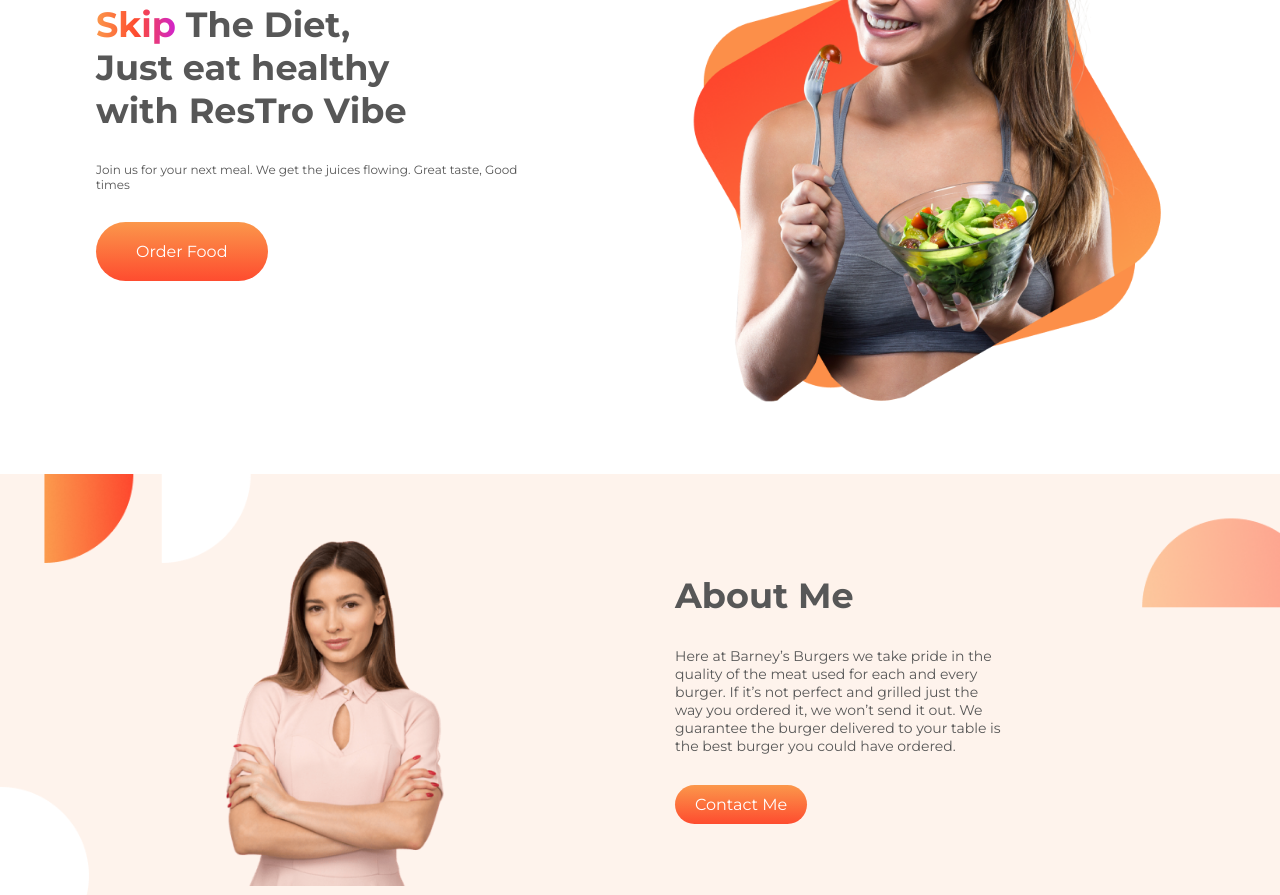
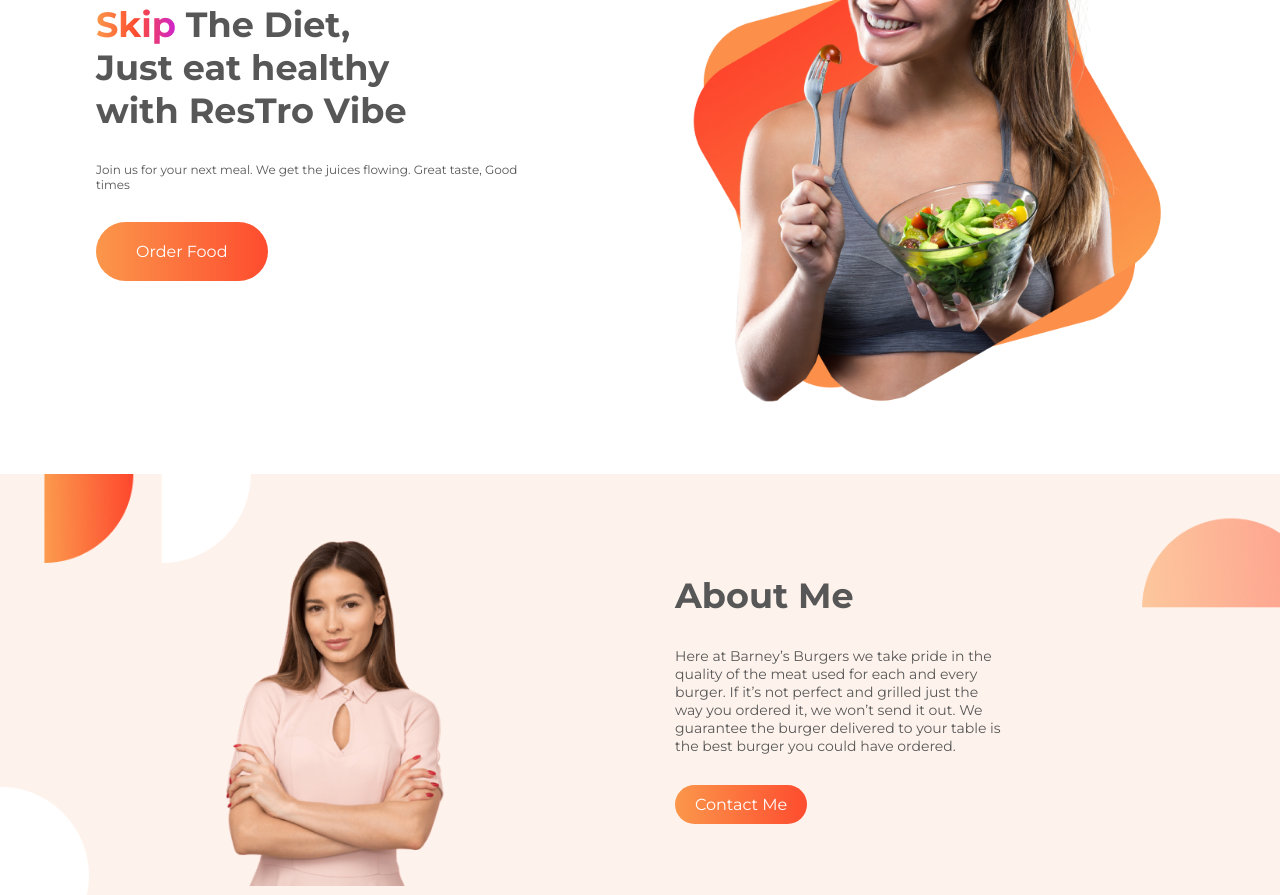
Before and after one commit to meer-habib-dev/Restaurant-Landing-Portfolio, a plain HTML site: page index.html in a window 1280 px wide. Shown: the part 268-1163 px from the top of the page. Drawn offline with Linux system fonts and the light colour scheme.

Commit message:
checking finnal submission

```diff
--- a/index.html
+++ b/index.html
@@ -1,11 +1,10 @@
 <!DOCTYPE html>
 <html lang="en">
-
 <head>
     <meta charset="UTF-8">
     <meta http-equiv="X-UA-Compatible" content="IE=edge">
     <meta name="viewport" content="width=device-width, initial-scale=1.0">
-    <title>Document</title>
+    <title>Welcome to ResTro Hub</title>
     <link rel="stylesheet" href="style.css">
     <link rel="preconnect" href="https://fonts.googleapis.com">
     <link rel="preconnect" href="https://fonts.gstatic.com" crossorigin>
@@ -48,6 +47,7 @@
     <!--Body Star-->
 
     <!--Home Section Start-->
+
     <section class="top-padding bottom-padding">
         <div id="container">
             <div class="home-section-items">
@@ -55,7 +55,7 @@
                     <h1 class="Profile-heading"> <span class="brand">Skip</span> The Diet, <br>Just eat healthy <br>
                         with ResTro Vibe </h1>
                     <p>Join us for your next meal. We get the juices flowing. Great taste, Good times</p>
-                    <a class="portfo-btn" target="_blank" href="www.google.com">Order Food</a>
+                    <a class="portfo-btn" target="_blank" href="https://google.com">Order Food</a>
                 </div>
                 <div class="HomeImg">
                     <img src="images/female/Group 8425.png" alt="">
@@ -63,9 +63,11 @@
             </div>
         </div>
     </section>
+
     <!--Home Section End-->
 
     <!--About Us Section start-->
+
     <section class="about-sectio-bg top-padding bottom-padding">
         <div id="container">
             <div class="about-items">
@@ -79,11 +81,12 @@
                         and grilled just the way you ordered it, we won’t send it out. We guarantee the burger delivered
                         to your table is the
                         best burger you could have ordered.</p>
-                    <a class="contact-btn" target="_blank" href="www.google.com">Contact Me</a>
+                    <a class="contact-btn" target="_blank" href="https://google.com">Contact Me</a>
                 </div>
             </div>
         </div>
     </section>
+
     <!--About Us Section End-->
 
     <!-- Receipies of Retro start-->
@@ -122,6 +125,7 @@
     <!-- Receipies of Retro End-->
 
     <!--Socai Media Section start-->
+
     <section class="top-padding bottom-padding">
         <div id="container">
             <div class="socaial-wrap">
@@ -140,6 +144,7 @@
             </div>
         </div>
     </section>
+
     <!--Socai Media Section end-->
 
     <!--Contact Us section start-->
@@ -174,21 +179,21 @@
             </div>
         </div>
     </section>
+
     <!--Contact Us section End-->
 
     <!--footer section start-->
+
     <footer>
         <div class="footer-items">
             <h1 class="brand">VISIT RESTRO HUB</h1>
             <P>Eat healthy to live health</P>
         </div>
     </footer>
+
     <!--footer section end-->
 
     <!--Body End-->
 
-
-
 </body>
-
 </html>
--- a/style.css
+++ b/style.css
@@ -1,39 +1,50 @@
+/*Global styling start*/
 body {
   margin: 0;
   padding: 0;
   font-family: "Montserrat", sans-serif;
 }
+
 .top-padding {
   padding-top: 50px;
 }
+
 .bottom-padding {
   padding-bottom: 50px;
 }
+
 #container {
   width: 85%;
   margin: auto;
 }
+
 p,
 h1 {
   color: #575757;
 }
+/*Global styling end*/
+
 /*Header styling start*/
 a {
   text-decoration: none;
 }
+
 .navBarContents {
   width: 85%;
   display: flex;
   margin: auto;
   align-items: center;
 }
+
 .navbar a {
   float: right;
 }
+
 .navbarItems {
   margin-left: auto;
   padding-right: 50px;
 }
+
 .navbar ul {
   margin: 0;
   padding: 0;
@@ -41,6 +52,7 @@ a {
   display: flex;
   align-items: right;
 }
+
 .navbarLogo a {
   color: #fe4c2f;
   display: block;
@@ -49,15 +61,18 @@ a {
   font-weight: 900;
   padding: 0;
 }
+
 .brand {
   background: linear-gradient(to right, #fb974b, #fe4c2f, #cf23cf);
   -webkit-text-fill-color: transparent;
   -webkit-background-clip: text;
 }
+
 .navbar ul li a {
   color: #fd5332;
   padding: 20px;
   display: block;
+  font-weight: 600;
 }
 
 .navbar ul a:hover,
@@ -66,7 +81,6 @@ a {
   background-color: tomato;
   color: white;
 }
-
 /*Header styling start*/
 
 /*Home Section Start*/
@@ -74,21 +88,25 @@ a {
   display: flex;
   align-items: center;
 }
+
 .Profile-heading {
   font-size: 35px;
   margin-top: 0px;
   margin-bottom: 30px;
 }
+
 .Profile-info p {
   font-size: 12px;
   margin-bottom: 50px;
 }
+
 .portfo-btn {
   color: white;
   padding: 20px 40px;
   border-radius: 50px;
-  background-image: linear-gradient(#fb974b, #fe4c2f);
+  background-image: linear-gradient(90deg, #fb974b, #fe4c2f);
 }
+
 .HomeImg img {
   width: 80%;
   float: right;
@@ -96,46 +114,49 @@ a {
 /*Home Section End*/
 
 /*About us Section Start*/
-
 .about-sectio-bg {
   background-image: url(images/shapes/7.png);
   background-repeat: no-repeat;
   background-size: cover;
   height: 330px;
 }
+
 .about-items {
   display: flex;
   margin: auto;
 }
+
 .About-img {
   width: 50%;
 }
+
 .About-img img {
   width: 40%;
   padding-left: 130px;
-  /* margin-bottom: -30px !important; */
   padding-top: 17px;
 }
+
 .about-des {
   width: 30%;
   margin-left: 35px;
   margin-top: 50px;
 }
+
 .about-des p {
   font-size: 14px;
   margin-bottom: 40px;
 }
+
 .contact-btn {
   font-size: 16px;
   color: white;
   padding: 10px 20px;
   border-radius: 50px;
-  background-image: linear-gradient(#fb974b, #fe4c2f);
+  background-image: linear-gradient(90deg, #fb974b, #fe4c2f);
 }
 /*About Us Section End*/
 
 /*Receipe styling start*/
-
 .receipe-info {
   width: 40%;
   margin: auto;
@@ -146,6 +167,7 @@ a {
   display: flex;
   margin-top: 100px;
 }
+
 .meun-one {
   width: 25%;
   padding: 10px;
@@ -155,6 +177,7 @@ a {
   margin: 0px 40px;
   font-size: 14px;
 }
+
 .meun-one h1 {
   color: #0b0d17;
 }
@@ -173,6 +196,7 @@ a {
   height: 200px;
   align-items: center;
 }
+
 .meidias {
   width: 100%;
   text-align: center;
@@ -182,6 +206,7 @@ a {
   margin-top: 3px;
   font-size: 15px;
 }
+
 .meidias h1 {
   font-size: 30px;
   margin-bottom: 0px;
@@ -196,6 +221,7 @@ li {
   margin: 0px;
   list-style-type: none;
 }
+
 input {
   outline: none;
   border: none;
@@ -260,6 +286,7 @@ input.input1 {
   border-radius: 25px;
   padding: 0 30px;
 }
+
 input.input1 + .shadow-input1 {
   border-radius: 25px;
 }
@@ -269,6 +296,7 @@ textarea.input1 {
   border-radius: 25px;
   padding: 12px 30px;
 }
+
 textarea.input1 + .shadow-input1 {
   border-radius: 25px;
 }
@@ -302,6 +330,7 @@ textarea.input1 + .shadow-input1 {
   box-shadow: 0px 0px 0px 0px;
   color: rgba(87, 184, 70, 0.5);
 }
+
 .container-contact1-form-btn {
   display: flex;
   flex-wrap: wrap;
@@ -312,7 +341,6 @@ textarea.input1 + .shadow-input1 {
   min-width: 193px;
   height: 50px;
   border-radius: 25px;
-  background: #57b846;
   font-family: Montserrat-Bold;
   font-size: 15px;
   line-height: 1.5;
@@ -321,8 +349,8 @@ textarea.input1 + .shadow-input1 {
   justify-content: center;
   align-items: center;
   padding: 0 25px;
+  background-image: linear-gradient(90deg, #57b846, green);
 }
-
 /*Contact us end*/
 
 /*Footer Start*/
@@ -330,10 +358,9 @@ footer {
   height: 200px;
   background-color: #0b0d17;
 }
+
 .footer-items {
   text-align: center;
-  /* align-items: center; */
   padding-top: 42px;
 }
-
 /*Footer End*/
```
